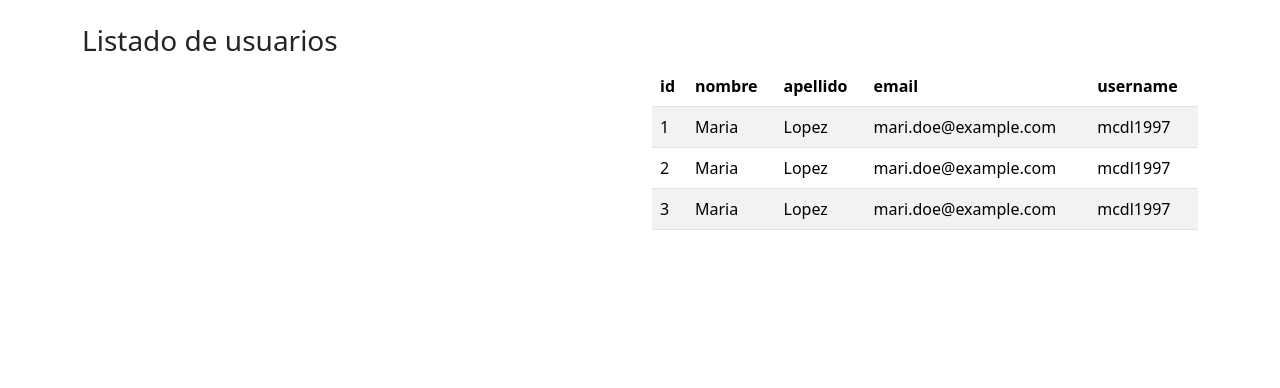
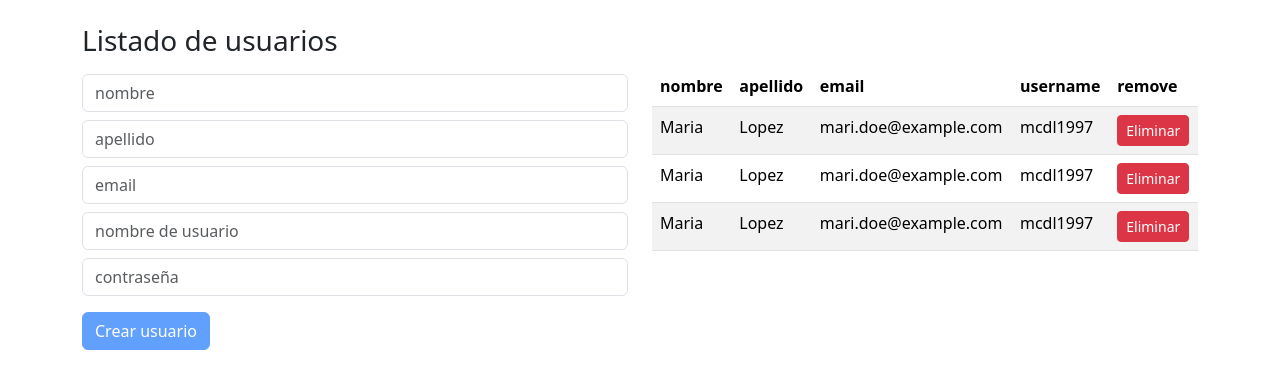
Before and after one commit to ParraChan/UsersApp, an Angular app: page / in a window 1280 px wide. Shown: the top 388 px of the page. Built offline with nearby package versions, Linux system fonts and the light colour scheme.

Commit message:
Botones agregar y eliminar usuario [solo front]

```diff
--- a/src/app/components/user-app.component.html
+++ b/src/app/components/user-app.component.html
@@ -7,7 +7,7 @@
         <user-form (newUserEmitter)="addUser($event)"></user-form>
         </div>
         <div class="col">
-           <user [users]="users"></user>
+           <user [users]="users" (idUserEventEmitter)="removeUser($event)"></user>
         </div>
     </div>
 </div>
--- a/src/app/components/user-app.component.ts
+++ b/src/app/components/user-app.component.ts
@@ -23,7 +23,14 @@ export class UserAppComponent implements OnInit {
   }
 
    addUser(user: User){
-    this.users =[... this.users, {... user}];
+    this.users =[... this.users, {... user, id: new Date().getTime()}];
+  }
+  removeUser(id: number):void{
+    this.users = this.users.filter(user =>
+      user.id!=id
+    )
+
   }
 
+
 }
--- a/src/app/components/user-form/user-form.component.html
+++ b/src/app/components/user-form/user-form.component.html
@@ -1 +1,97 @@
-<form  class=""></form>
+<form (ngSubmit)="onSubmit(userForm)" #userForm="ngForm"  class="">
+<div>
+    <input
+    placeholder="nombre"
+    name="name"
+    [(ngModel)]="user.name"
+    class="form-control my-2"
+    required
+    #name="ngModel"
+    >
+    @if (name.invalid && (name.dirty || name.touched)) {
+        @if (name.errors!['required']) {
+        <div class="text-danger">Nombre es requerido</div>
+        }
+    }
+</div>
+<div>
+    <input
+    placeholder="apellido"
+    name="lastname"
+    [(ngModel)]="user.lastname"
+    class="form-control my-2"
+    required
+    #lastname="ngModel"
+    >
+      @if (lastname.invalid && (lastname.dirty || lastname.touched)) {
+        @if (lastname.errors!['required']) {
+        <div class="text-danger">apellido es requerido</div>
+        }
+    }
+</div>
+<div>
+    <input
+    placeholder="email"
+    name="email"
+    [(ngModel)]="user.email"
+    class="form-control my-2"
+    required
+    type="email"
+    email
+    #email="ngModel"
+    >
+      @if (email.invalid && (email.dirty || email.touched)) {
+        @if (email.errors!['required']) {
+        <div class="text-danger">email es requerido</div>
+        }
+        @if (email.errors!['email']) {
+            <div class="text-danger">El email no tiene formato correcto</div>
+        }
+    }
+</div>
+<div>
+    <input
+    placeholder="nombre de usuario"
+    name="username"
+    [(ngModel)]="user.username"
+    class="form-control my-2"
+    minlength="8"
+    required
+    #username="ngModel"
+    >
+      @if (username.invalid && (username.dirty || username.touched)) {
+        @if (username.errors!['required']) {
+        <div class="text-danger">Nombre de usuario es requerido</div>
+        }
+         @if (username.errors!['minlength']) {
+            <div class="text-danger"> Nombre de usuario debe tener 8 caracteres</div>
+        }
+    }
+</div>
+<div>
+    <input
+    placeholder="contraseña"
+    type="password"
+    name="password"
+    [(ngModel)]="user.password"
+    class="form-control my-2"
+    required
+    minlength="6"
+    #password="ngModel"
+    >
+      @if (password.invalid && (password.dirty || password.touched)) {
+        @if (password.errors!['required']) {
+        <div class="text-danger">Cotraseña es requerida</div>
+        }
+        @if (password.errors!['minlength']) {
+            <div class="text-danger"> Contraseña debe tener 6 caracteres</div>
+        }
+    }
+</div>
+<div>
+    <button type="submit" class="btn btn-primary my-2"
+    [disabled]="userForm.invalid">
+        Crear usuario
+    </button>
+</div>
+</form>
--- a/src/app/components/user-form/user-form.component.ts
+++ b/src/app/components/user-form/user-form.component.ts
@@ -1,5 +1,5 @@
 import { Component, EventEmitter, Output } from '@angular/core';
-import { FormsModule } from '@angular/forms';
+import { FormsModule, NgForm } from '@angular/forms';
 import { User } from '../../models/user';
 
 @Component({
@@ -18,9 +18,12 @@ export class UserFormComponent {
   this.user = new User();
   }
 
-  onSubmit(): void{
-    this.newUserEmitter.emit(this.user);
-    console.log(this.user);
+  onSubmit(userForm: NgForm): void{
+    if(userForm.valid){
+      this.newUserEmitter.emit(this.user);
+      console.log(this.user);
+    }
+    userForm.reset();
+    userForm.resetForm();
   }
-
 }
--- a/src/app/components/user/user.component.html
+++ b/src/app/components/user/user.component.html
@@ -4,21 +4,28 @@
             <table class="table table-hover table-striped">
                 <thead>
                     <tr>
-                        <th>id</th>
+                       <!-- <th>id</th>-->
                         <th>nombre</th>
                         <th>apellido</th>
                         <th>email</th>
                         <th>username</th>
+                        <th>remove</th>
                     </tr>
                 </thead>
                 <tbody>
                     @for (user of users; track $index) {
                     <tr>
-                        <td>{{user.id}} </td>
+                       <!-- <td>{{user.id}} </td>-->
                         <td>{{user.name}}</td>
                         <td>{{user.lastname}}</td>
                         <td>{{user.email}}</td>
                         <td>{{user.username}}</td>
+                        <td>
+                            <button class="btn btn-danger btn-sm"
+                            (click)="onRemoveUSer(user.id)">
+                                Eliminar
+                            </button>
+                        </td>
 
                     </tr>
                 }
--- a/src/app/components/user/user.component.ts
+++ b/src/app/components/user/user.component.ts
@@ -1,4 +1,4 @@
-import { Component, Input } from '@angular/core';
+import { Component, EventEmitter, Input, Output } from '@angular/core';
 import { User } from '../../models/user';
 
 @Component({
@@ -10,4 +10,10 @@ import { User } from '../../models/user';
 export class UserComponent {
 
   @Input() users: User[]=[];
+
+  @Output() idUserEventEmitter = new EventEmitter();
+
+  onRemoveUSer(id: number):void{
+    this.idUserEventEmitter.emit(id);
+  }
 }
```
